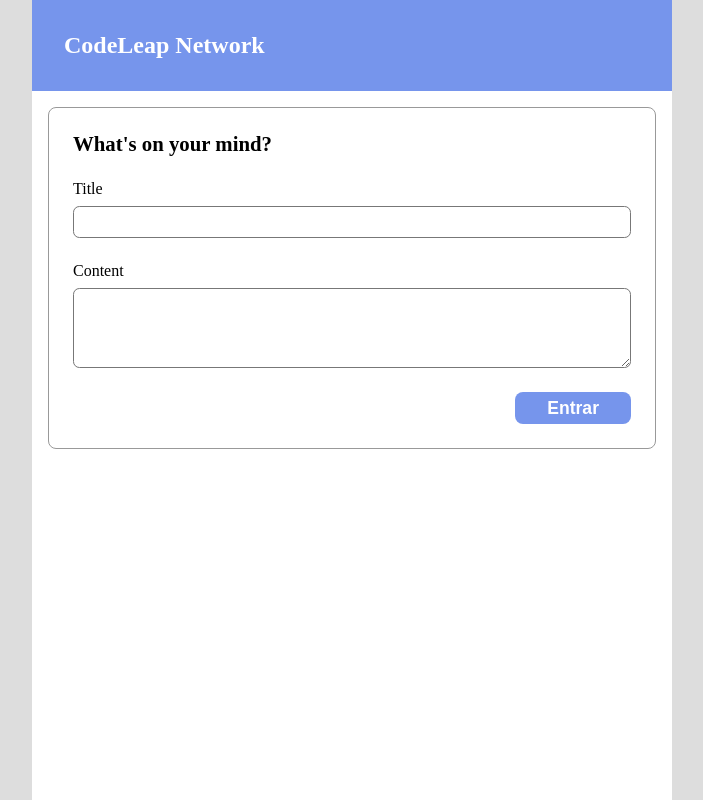
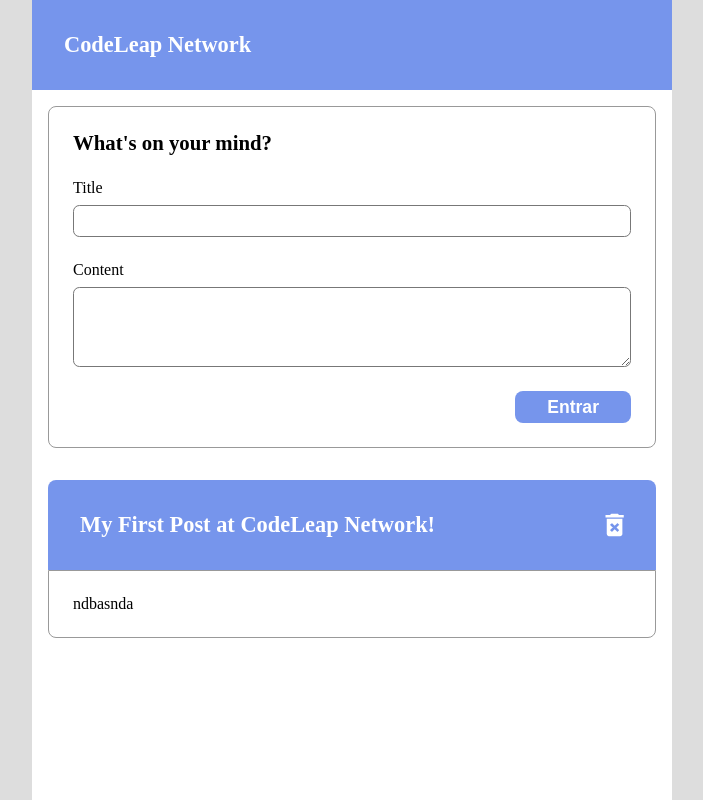
Before and after one commit to damian-nestea/front-end-test, a React (Vite) app in the folder front-end-test/: page /main in a window 1280 px wide. Shown: the whole page, without its empty margins (288-991 px from the left). Built offline with nearby package versions, Linux system fonts and the light colour scheme.

Commit message:
feat criação de componente post, estilização do titulo do post e icone de remover post

```diff
--- /dev/null
+++ b/front-end-test/src/Components/Post/Post.jsx
@@ -0,0 +1,26 @@
+import React from "react";
+import {
+  MainContainer,
+  PostContainer,
+  TitleContainer,
+  Title,
+  RemoveAndEditIcons,
+  Icon,
+} from "./postStyles";
+import removeIcon from "../../assets/removeIcon.png";
+
+const Post = () => {
+  return (
+    <MainContainer>
+      <TitleContainer>
+        <Title>My First Post at CodeLeap Network!</Title>
+        <RemoveAndEditIcons>
+          <Icon src={removeIcon} />
+        </RemoveAndEditIcons>
+      </TitleContainer>
+      <PostContainer>ndbasnda</PostContainer>
+    </MainContainer>
+  );
+};
+
+export default Post;
--- /dev/null
+++ b/front-end-test/src/Components/Post/postStyles.jsx
@@ -0,0 +1,34 @@
+import styled from "styled-components";
+
+export const MainContainer = styled.div`
+  display: flex;
+  flex-direction: column;
+`;
+export const PostContainer = styled.article`
+  background-color: #fff;
+  border: 1px solid #999;
+  border-bottom-right-radius: 0.5rem;
+  border-bottom-left-radius: 0.5rem;
+  display: flex;
+  flex-direction: column;
+  gap: 0.5rem;
+  padding: 1.5rem;
+`;
+export const TitleContainer = styled.div`
+  background-color: #7695ec;
+  display: flex;
+  align-items: center;
+  justify-content: space-between;
+  align-self: stretch;
+  padding: 2rem;
+  border-top-right-radius: 0.5rem;
+  border-top-left-radius: 0.5rem;
+`;
+export const Title = styled.h2`
+  font-size: 1.4rem;
+  color: #fff;
+`;
+export const RemoveAndEditIcons = styled.div`
+  display: flex;
+`;
+export const Icon = styled.img``;
--- a/front-end-test/src/Pages/MainPage/MainPage.jsx
+++ b/front-end-test/src/Pages/MainPage/MainPage.jsx
@@ -6,6 +6,7 @@
   TitleHeader,
 } from "./mainPageStyles";
 import CreatePost from "../../Components/CreatePost/CreatePost";
+import Post from "../../Components/Post/Post";
 
 const MainPage = () => {
   return (
@@ -15,6 +16,7 @@
       </Header>
       <MainContainer>
         <CreatePost />
+        <Post />
       </MainContainer>
     </PageBackground>
   );
--- a/front-end-test/src/Pages/MainPage/mainPageStyles.jsx
+++ b/front-end-test/src/Pages/MainPage/mainPageStyles.jsx
@@ -14,6 +14,9 @@
   flex-grow: 1;
   min-height: 100%;
   padding: 1rem;
+  display: flex;
+  flex-direction: column;
+  gap: 2rem;
 `;
 
 export const Header = styled.header`
@@ -22,6 +25,6 @@
   padding: 2rem;
 `;
 export const TitleHeader = styled.h1`
-  font-size: 1.5rem;
+  font-size: 1.4rem;
   color: #fff;
 `;
```
Also changed, not shown: front-end-test/src/assets/removeIcon.png (added).
